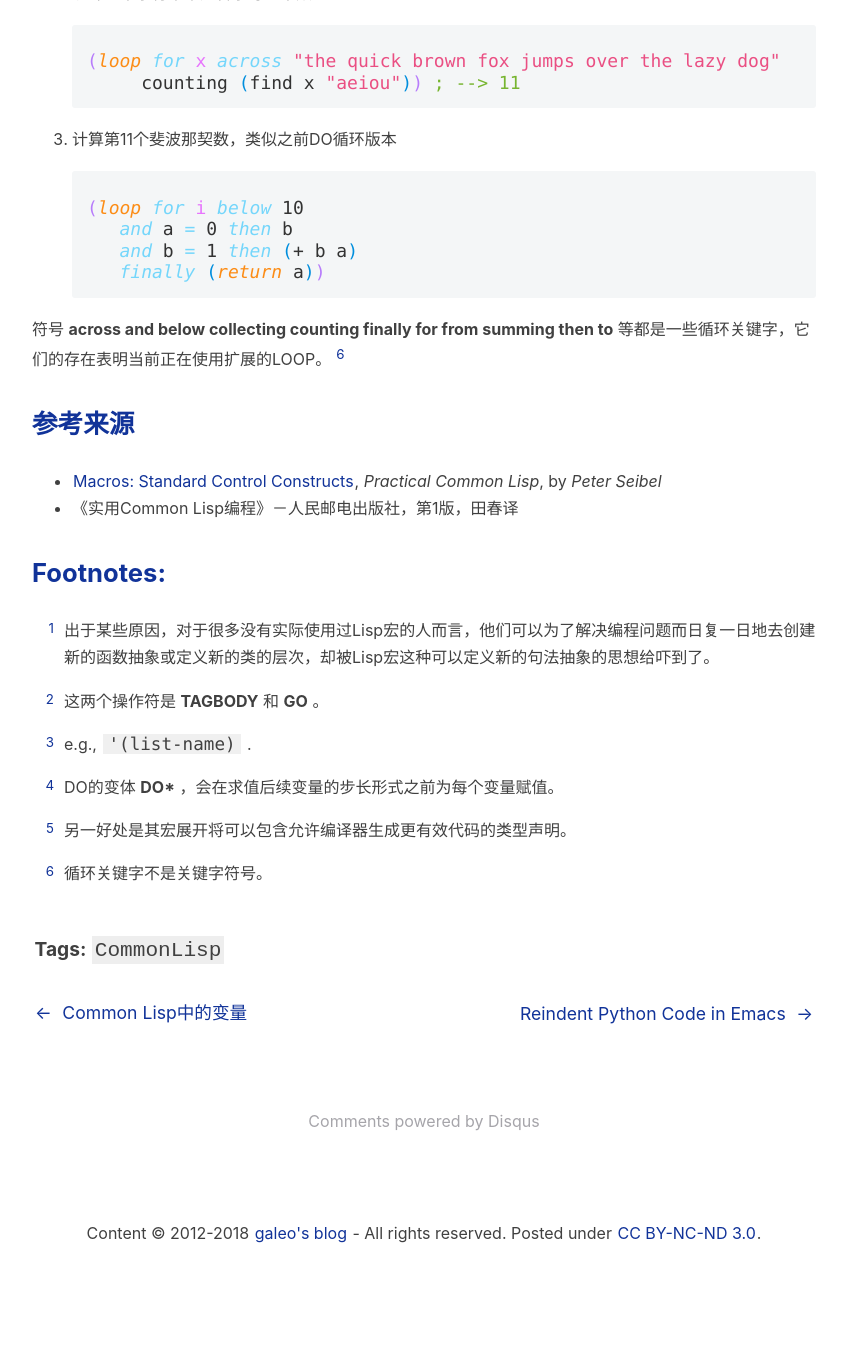
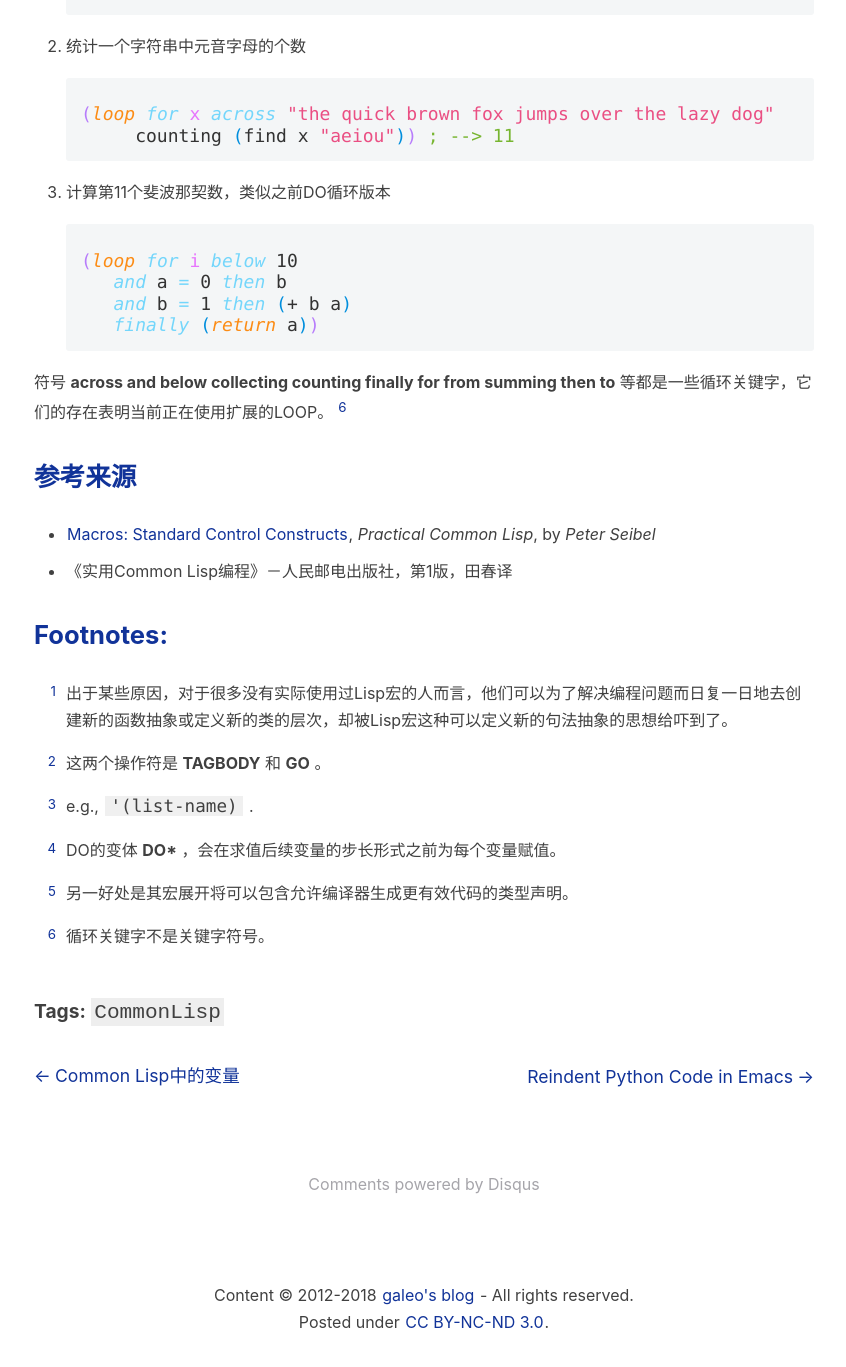
Before and after one commit to galeo/blog.galeo.me, a Jekyll site: the page built from _posts/2012-12-31-macros-standard-control-constructs.html, in a window 1280 px wide and 1400 px high, scrolled down 7632 px. Shown: the top 1367 px of the window, without its empty margins (216-1062 px from the left). Built offline with Jekyll 4.4.1, drawn with Linux system fonts in a browser that asks for light colours; Markdown is read by kramdown in place of the engine named in the settings; comment, search, counter and statistics services are not loaded; before the commit the page ends 8937 px from its top, so only the background shows below that.

Commit message:
style: customize the theme to adapt mobile devices

```diff
--- a/_includes/copyright.html
+++ b/_includes/copyright.html
@@ -1,3 +1,7 @@
 <div class="footer">
-    <p>Content &copy; 2012-{{ site.time | date: '%Y' }} <a href="{{ site.baseurl }}">{{ site.title }}</a> - All rights reserved. Posted under <a href="https://creativecommons.org/licenses/by-nc-nd/3.0/deed.zh">CC BY-NC-ND 3.0</a>.</p>
+  <p>
+    Content &copy; 2012-{{ site.time | date: '%Y' }} <a href="{{ site.baseurl }}">{{ site.title }}</a> - All rights reserved.
+    <br>
+    Posted under <a href="https://creativecommons.org/licenses/by-nc-nd/3.0/deed.zh">CC BY-NC-ND 3.0</a>.
+  </p>
 </div>
--- a/_layouts/default.html
+++ b/_layouts/default.html
@@ -9,10 +9,12 @@
       <div id="s-css-s--menu"></div>
 
       <div class="header">
-        <h1 class="title">
-          <a href="{{ site.url }}" title="Home">{{ site.title }}</a>
-        </h1>
-        <p class="tagline">{{ site.tagline }}</p>
+        <div class="info-quote">
+          <h1 class="title">
+            <a href="{{ site.url }}" title="Home">{{ site.title }}</a>
+          </h1>
+          <p class="tagline">{{ site.tagline }}</p>
+        </div>
 
         <div class="navbar clear">
           <ul class="navbar-nav">
--- a/static/css/blog-galeo-me.css
+++ b/static/css/blog-galeo-me.css
@@ -1,11 +1,19 @@
 body {
-  font-family: -apple-system, Verdana, Arial, "PingFang SC", "Hiragino Sans GB", "Microsoft YaHei", "WenQuanYi Micro Hei", sans-serif;
-  margin: 18px auto;
-  max-width: 880px;
+  font-family: -apple-system, BlinkMacSystemFont, "Segoe UI", Roboto, "Helvetica Neue", Verdana, "PingFang SC", "Hiragino Sans GB", "Microsoft YaHei", "WenQuanYi Micro Hei", Arial, sans-serif, "Apple Color Emoji", "Segoe UI Emoji", "Segoe UI Symbol", "Noto Color Emoji";
+  font-size: 16px;
+  font-weight: 400;
+  line-height: 1.7;
+  margin: 0 auto;
+  max-width: 780px;
+  padding: 0 1.5em;
+}
+@media (max-width: 768px) {
+  body {
+    padding: 0em 1em;
+  }
 }
 .container {
-  margin: 24px auto;
-  padding: 0 16px;
+  margin: 1.2em auto;
   color: #404040;
 }
 .clear {
@@ -57,7 +65,7 @@
 }
 /* simple-CSS-switch style end */
 code {
-  font-family: Inconsolata, Menlo, Consolas, "Ubunto Mono", Monaco, 'DejaVu Sans Mono';
+  font-family: Inconsolata, SFMono-Regular, Menlo, Consolas, "Ubunto Mono", Monaco, "Liberation Mono", 'DejaVu Sans Mono';
   font-size: 1.1em;
   line-height: 12px;
   margin: 0 2px;
@@ -96,39 +104,45 @@
   background: #eee;
 }
 /* header */
+@media (min-width: 768px) {
+  .header .info-quote {
+    display: flex;
+    align-items: center;
+  }
+  .header .info-quote h1.title {
+    flex-grow: 1;
+  }
+}
 .header {
   margin: 0;
   padding: 0;
 }
 .header h1.title {
-  margin: 5px 0 0;
-  padding-left: 30px;
-  float: left;
+  white-space: nowrap;
   text-transform: none !important;
+  margin: 0;
 }
 .header h1.title a {
   font-size: 1.3em;
-  margin: 0 0 10px;
   color: #505050;
   background-color: inherit;
 }
 .header p.tagline {
   font-size: 1.4em;
   font-style: italic;
-  line-height: 1.4em;
-  margin: 20px 0 0;
-  padding: 0 26px 0;
-  float: right;
+  margin: 0;
+  padding-top: 10px;
 }
 .navbar {
-  margin: 40px 0;
-  padding: 1.2em 1.3em 2em;
+  padding: 0.5em 0;
 }
 .navbar .navbar-nav {
-  float: left;
-  width: 62%;
   margin: 0;
   padding: 0;
+  display: flex;
+  flex-grow: 1;
+  white-space: nowrap;
+  overflow-x: auto;
 }
 .navbar .navbar-nav li {
   line-height: 1.4em;
@@ -138,35 +152,44 @@
 .navbar .navbar-nav li a {
   font-size: 1.2em;
   font-weight: bold;
-  float: left;
   margin-right: 5px;
-  padding: 10px;
+  padding-right: 20px;
   text-decoration: none;
 }
 .navbar .navbar-nav li a:hover,
 .navbar .navbar-nav li a:active {
   color: #505050;
 }
+.navbar .navbar-nav li:first-child a {
+  padding-left: 0;
+}
+@media (min-width: 680px) {
+  .navbar {
+    display: flex;
+  }
+}
 /* end of header */
 /* search box */
+@media (min-width: 680px) {
+  div#search-box-nav {
+    display: block;
+  }
+  div#search-box-nav input.search-box {
+    width: 66%;
+  }
+}
 div#search-box-nav {
-  display: block;
-  float: right;
-  width: 240px;
   margin: 0;
-  padding-right: 0.6em;
 }
 div#search-box-nav form.search-box-bar {
-  font-size: 13px;
-  display: block;
-  width: 100%;
-  margin: 0;
+  display: flex;
   padding: 6px 2px;
 }
 div#search-box-nav input.search-box {
+  flex-grow: 1;
   font-size: 14px;
-  width: 66%;
   margin-top: 2px;
+  margin-right: 5px;
   padding: 4px 6px;
   padding-right: 12px;
   border: 1px solid #bbb;
@@ -184,7 +207,6 @@
   font-size: 12px;
   font-weight: bold;
   line-height: 14px;
-  display: block;
   float: right;
   min-width: 54px;
   height: 27px;
@@ -200,30 +222,15 @@
   -webkit-appearance: none;
 }
 /* end of search box */
-/* main */
-div.main {
-  clear: both;
-  margin: 0;
-  padding: 10px 0;
-  font-size: 16px;
-  font-weight: 400;
-  line-height: 1.7;
-}
-div.post,
-div.page {
-  margin: 0;
-  padding: 0 2em;
-  position: relative;
-}
-div.post {
+.post {
   margin-bottom: 45px;
 }
-div.post .post-date {
+.post .post-date {
   display: block;
   margin-bottom: 30px;
   color: #a6a5aa;
 }
-div.post .series {
+.post .series {
   font-size: 95%;
   display: inline-block;
   margin-bottom: 1em;
@@ -232,24 +239,24 @@
   border-radius: 4px;
   box-shadow: 2px 2px 4px #e0e0e0;
 }
-div.post .series h4 {
+.post .series h4 {
   border: none;
   margin: 0;
   padding: 1em 0.5em;
 }
-div.post .series .series-title {
+.post .series .series-title {
   font-weight: bold;
   font-size: 1.2em;
   padding-right: 0.5em;
 }
-div.post .series ul {
+.post .series ul {
   margin: 0;
   padding: 0 2.5em 1em;
 }
-div.post div.text div.body {
+.post div.text div.body {
   padding-left: 5px;
 }
-div.post .post-content a:hover {
+.post .post-content a:hover {
   text-decoration: underline;
 }
 div.related {
@@ -263,6 +270,12 @@
 #table-of-contents {
   margin: 1em 0;
   padding: 0.1em;
+}
+/* main */
+div.main {
+  clear: both;
+  margin: 0;
+  padding: 20px 0;
 }
 .main h1,
 .main h2,
@@ -321,7 +334,6 @@
 div.tags-line {
   font-size: 1.2em;
   margin: 10px 0 20px;
-  padding: 0 1.8em;
 }
 div.tags-line span.tags-head {
   font-weight: bold;
@@ -337,7 +349,7 @@
 div.pagination {
   font-size: 1.2em;
   margin: 60px 0;
-  padding: 0 3.2em;
+  padding: 0 30px;
   display: block;
   position: relative;
 }
@@ -347,18 +359,18 @@
 }
 div.pagination a.newer:after {
   content: " →";
-  right: 30px;
+  right: 0;
   position: absolute;
 }
 div.pagination a.older:before {
   content: "← ";
-  left: 30px;
+  left: 0;
   position: absolute;
 }
 div.page-navigation {
   font-size: 1.1em;
-  margin: 10px 5px 40px;
-  padding: 10px 3.2em;
+  margin: 10px 0 40px;
+  padding: 10px 20px;
   display: block;
   position: relative;
 }
@@ -368,12 +380,12 @@
 }
 div.page-navigation a.next:after {
   content: " →";
-  right: 30px;
+  right: 0;
   position: absolute;
 }
 div.page-navigation a.prev:before {
   content: "← ";
-  left: 30px;
+  left: 0;
   position: absolute;
 }
 /* end of navigation */
@@ -445,6 +457,13 @@
   margin-left: auto;
   text-align: center;
 }
+.org-ul,
+.org-ol {
+  padding-left: 2em;
+}
+li {
+  margin: 0.6em 0;
+}
 .underline {
   text-decoration: underline;
 }
@@ -457,7 +476,7 @@
   margin-left: 3%;
 }
 pre {
-  font-family: Inconsolata, Menlo, Consolas, "Ubunto Mono", Monaco, 'DejaVu Sans Mono';
+  font-family: Inconsolata, SFMono-Regular, Menlo, Consolas, "Ubunto Mono", Monaco, "Liberation Mono", 'DejaVu Sans Mono';
   font-size: 18px;
   border-radius: 3px;
   overflow: auto;
@@ -482,7 +501,7 @@
   background: #b2d7ff;
 }
 pre.src {
-  font-family: Inconsolata, Menlo, Consolas, "Ubunto Mono", Monaco, 'DejaVu Sans Mono';
+  font-family: Inconsolata, SFMono-Regular, Menlo, Consolas, "Ubunto Mono", Monaco, "Liberation Mono", 'DejaVu Sans Mono';
   font-size: 18px !important;
   line-height: 1.2em;
   position: relative;
```
